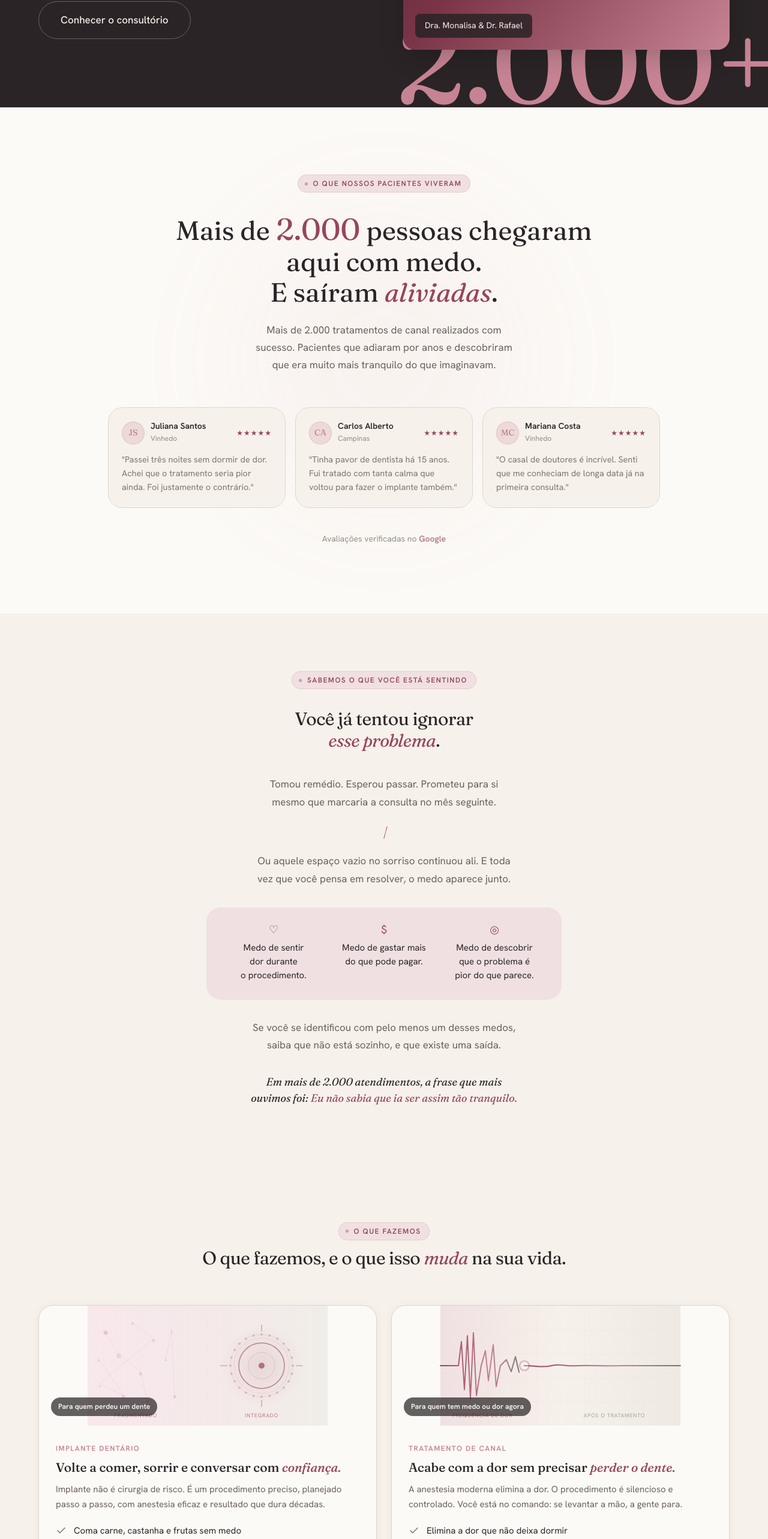
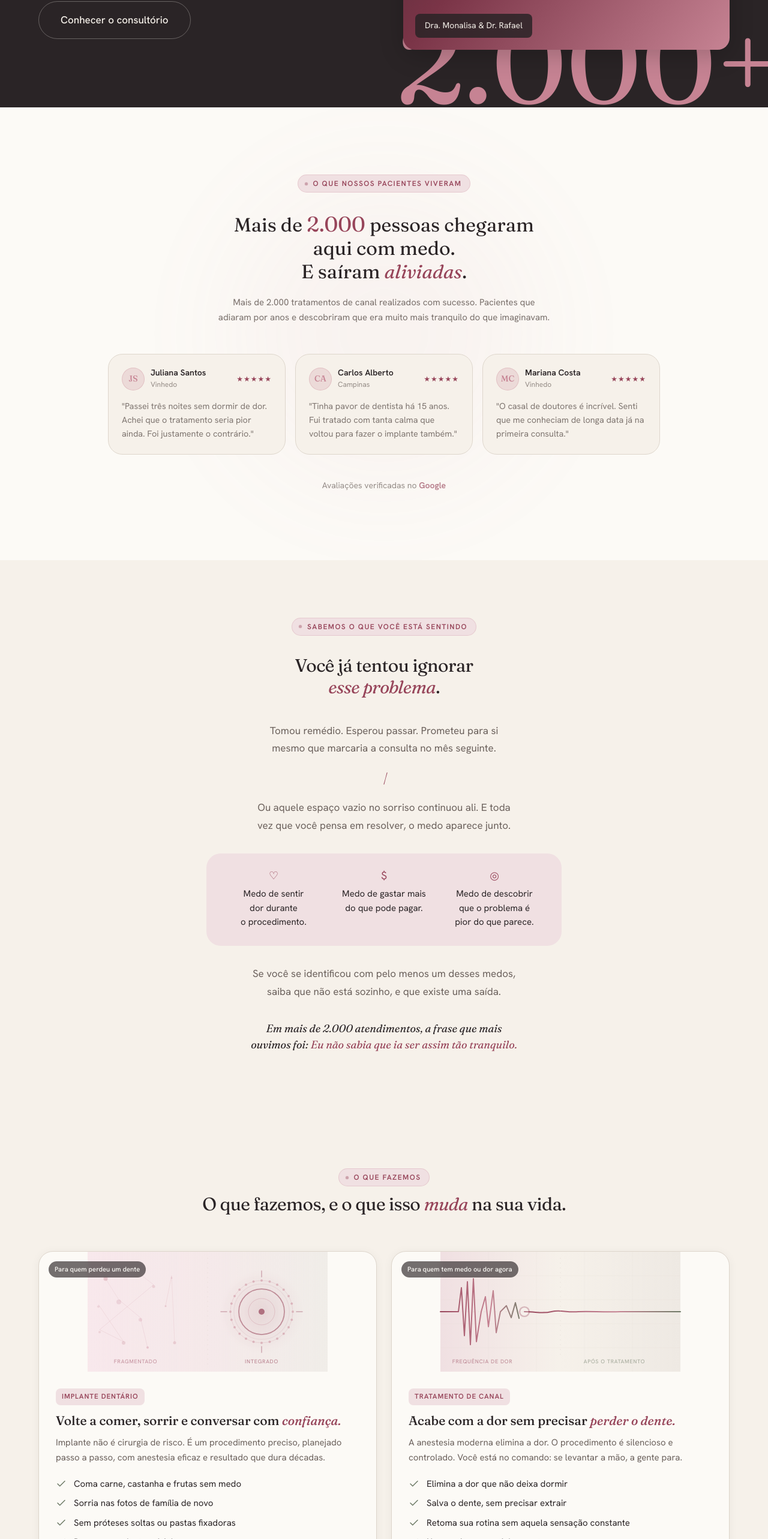
Before and after one commit to devbrenobastos/dra-monalisa-rodrigues, a React (Vite) app: page / in a window 1280 px wide. Shown: the part 1673-4239 px from the top of the page at 60% size. Built offline with nearby package versions, Linux system fonts and the light colour scheme.

Commit message:
fix: adjust badge position, treatment highlights, final cta spacing, and social proof text sizes

```diff
--- a/src/components/FinalCtaSection/FinalCtaSection.tsx
+++ b/src/components/FinalCtaSection/FinalCtaSection.tsx
@@ -30,8 +30,7 @@ export const FinalCtaSection: React.FC = () => {
             viewport={{ once: true, margin: "-80px" }}
             custom={1}
           >
-            Se você chegou até aqui, por favor, já sabe que precisa
-            <em>cuidar disso.</em>
+            Se você chegou até aqui, por favor, já sabe que precisa <em>cuidar disso.</em>
           </motion.h2>
 
           <div className={styles.bodyText}>
--- a/src/components/SocialProofSection/SocialProofSection.module.css
+++ b/src/components/SocialProofSection/SocialProofSection.module.css
@@ -48,11 +48,11 @@
 
 .headline {
   font-family: var(--font-display);
-  font-size: clamp(2rem, 3.5vw, 2.75rem);
+  font-size: clamp(1.625rem, 2.5vw, 2.125rem); /* Reduzido de 2.75rem para harmonizar */
   font-weight: 400;
-  line-height: 1.15;
+  line-height: 1.2;
   color: var(--text-primary);   /* era --text-on-dark */
-  margin: 20px 0 24px;
+  margin: 16px 0 20px;
   text-align: center;
   text-wrap: balance;
 }
@@ -65,19 +65,19 @@
 /* Número dentro do headline — maior e colorido */
 .bigNumber {
   font-family: var(--font-display);
-  font-size: 1.15em;          /* levemente maior que o texto do headline */
+  font-size: 1.1em;          /* levemente maior que o texto do headline */
   color: var(--rose-cta);        /* mantém */
   font-style: normal;
 }
 
 .sub {
   font-family: var(--font-body);
-  font-size: var(--text-base);
+  font-size: 0.9375rem;  /* Reduzido de var(--text-base) (17px) para 15px */
   color: var(--text-secondary);  /* era --mist com opacity */
-  line-height: 1.7;
+  line-height: 1.65;
   max-width: 560px;
-  margin: 0 auto 56px;
-  opacity: 1;
+  margin: 0 auto 48px;
+  opacity: 0.9;
   text-wrap: balance;
 }
 
--- a/src/components/TreatmentsSection/TreatmentsSection.module.css
+++ b/src/components/TreatmentsSection/TreatmentsSection.module.css
@@ -86,15 +86,17 @@
 
 .imageBadge {
   position: absolute;
-  bottom: 16px;
-  left: 20px;
-  background: rgba(42, 36, 38, 0.72);
+  top: 16px;
+  left: 16px;
+  background: rgba(42, 36, 38, 0.65);
   color: var(--bg-surface);
   font-family: var(--font-body);
-  font-size: 0.75rem;
-  font-weight: 600;
-  padding: 5px 12px;
+  font-size: 0.7rem;
+  font-weight: 500;
+  padding: 4px 10px;
   border-radius: var(--radius-pill);
+  backdrop-filter: blur(4px);
+  -webkit-backdrop-filter: blur(4px);
 }
 
 .content {
@@ -106,13 +108,17 @@
 
 .cardEyebrow {
   font-family: var(--font-body);
-  font-size: var(--text-xs);
-  font-weight: var(--weight-semibold);
+  font-size: 0.725rem;
+  font-weight: 600;
   text-transform: uppercase;
-  letter-spacing: var(--tracking-wider);
-  color: var(--rose);
-  margin-bottom: 8px;
-  display: block;
+  letter-spacing: 0.08em;
+  color: var(--rose-cta);
+  background: var(--rose-wash);
+  padding: 4px 10px;
+  border-radius: var(--radius-sm);
+  display: inline-block;
+  align-self: flex-start;
+  margin-bottom: 12px;
 }
 
 .cardTitle {
```
